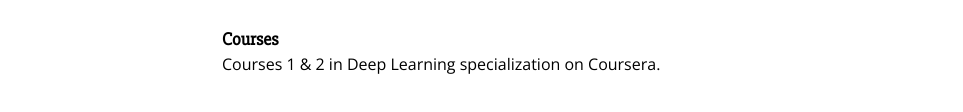
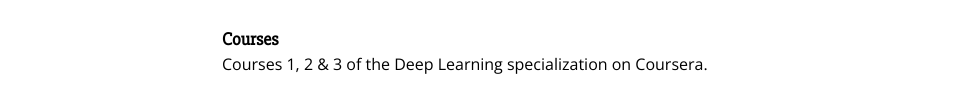
Before and after one commit to GerardWalsh/GerardWalsh.github.io, a plain HTML site: page index.html in a window 1280 px wide. Shown: the part 2425-2537 px from the top of the page, without its empty margins (158-1121 px from the left). Drawn offline with nearby package versions, Linux system fonts and the light colour scheme.

Commit message:
Add course

```diff
--- a/index.html
+++ b/index.html
@@ -401,7 +401,7 @@ ul.skills li:last-child{
                 <div class="section-text col-right">
                     <h3>Courses</h3>
                     <div>
-                        Courses 1 & 2 in Deep Learning specialization on Coursera.
+                        Courses 1, 2 & 3 of the Deep Learning specialization on Coursera.
                     </div>
                 </div>
             </div>
```
